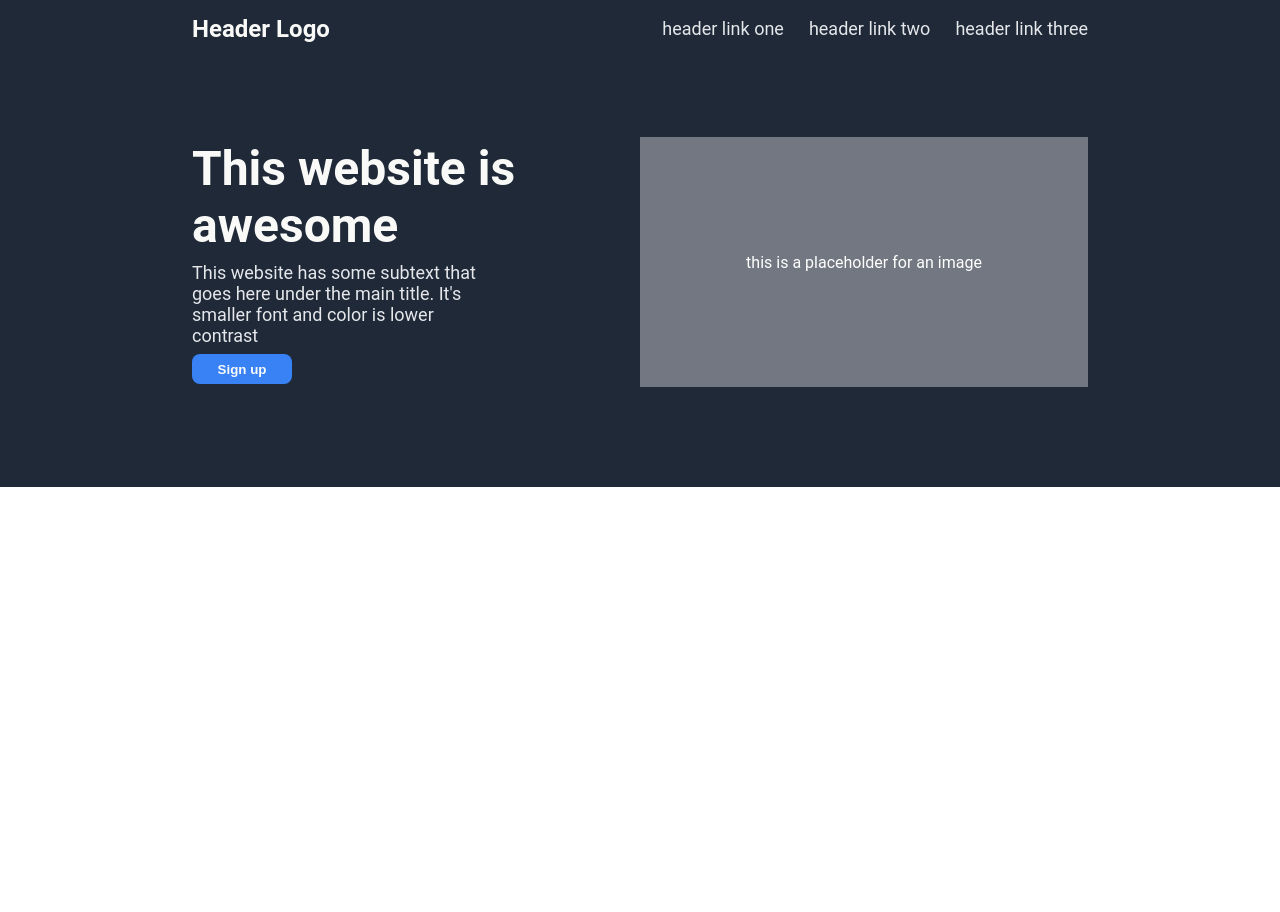
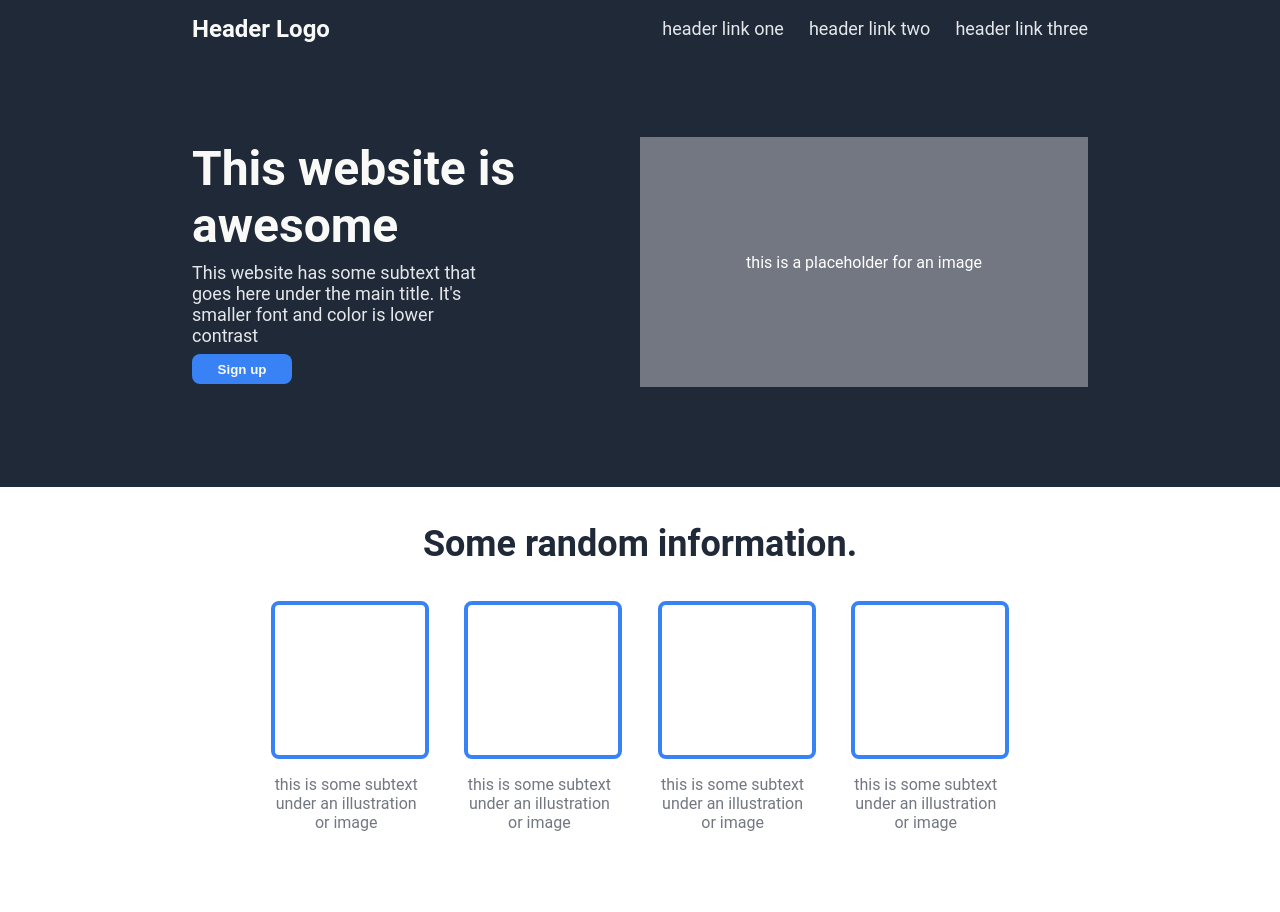
Before and after one commit to The-Snollygoster/Odin-landing-page, a plain HTML site: page index.html in a window 1280 px wide. Before the commit the page ends 800 px from the top, so only its background shows below. Drawn offline with Linux system fonts and the light colour scheme.

Commit message:
Complete section 3
The main text is block but the wrapper and the cards are flex. I wasn't
provided with a colour for the smaller text so I chose what looked
closest. Sizing is a little different again, I think because of my
browser window size. But the orientation and styling are there.

```diff
--- a/index.css
+++ b/index.css
@@ -95,3 +95,31 @@ button {
 }
 
 /* container-2 */
+
+.infoheader {
+    text-align: center;
+    color: #1F2937;
+    font-size: 36px;
+    font-weight: bolder;
+}
+
+.wrapper {
+    display: flex;
+    justify-content: space-evenly;
+    gap: 20px;
+    margin: 0 20% 5% 20%;
+}
+
+#box {
+    height: 150px;
+    width: 150px;
+    border: 4px solid #3882F6;
+    border-radius: 8px;
+}
+
+#text {
+    overflow-wrap: break-word;
+    width: 150px;
+    text-align: center;
+    color: #737781;
+}
--- a/index.html
+++ b/index.html
@@ -31,32 +31,32 @@
         </div>
     </div>
 
-    <!-- <div class="container-2">
+    <div class="container-2">
 
-        <p class="header">Some random information.</p>
+        <p class="infoheader">Some random information.</p>
 
         <div class="wrapper">
 
             <div id="card-1">
-                <div></div>
-                <p>this is some subtext under an illustration or image</p>
+                <div id="box"></div>
+                <p id="text">this is some subtext under an illustration or image</p>
             </div>
             <div id="card-2">
-                <div></div>
-                <p>this is some subtext under an illustration or image</p>
+                <div id="box"></div>
+                <p id="text">this is some subtext under an illustration or image</p>
             </div>
             <div id="card-3">
-                <div></div>
-                <p>this is some subtext under an illustration or image</p>
+                <div id="box"></div>
+                <p id="text">this is some subtext under an illustration or image</p>
             </div>
             <div id="card-4">
-                <div></div>
-                <p>this is some subtext under an illustration or image</p>
+                <div id="box"></div>
+                <p id="text">this is some subtext under an illustration or image</p>
             </div>
 
         </div>
 
-    </div> -->
+    </div>
 </body>
 
 </html>
```
